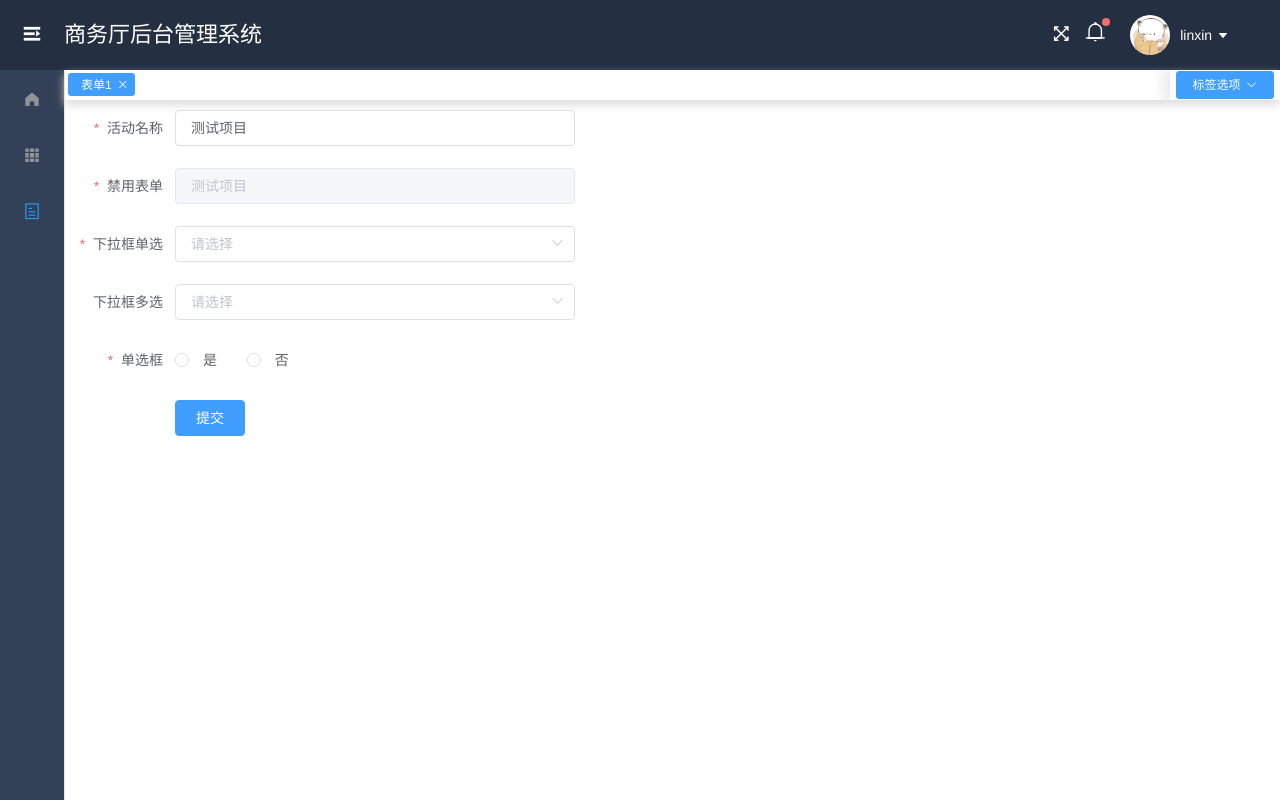
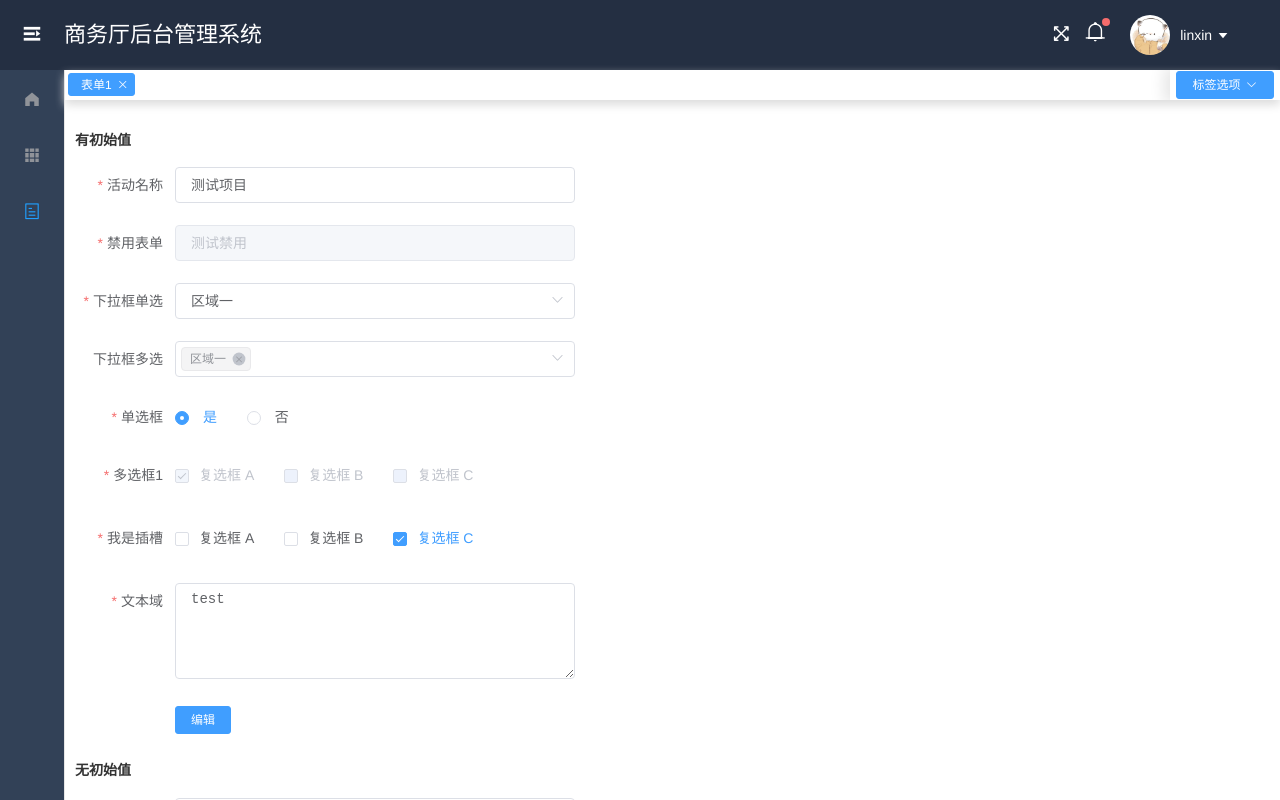
Before and after one commit to lifangdan/admin-template, a Vue app: page /#/form/form in a window 1280 px wide. Built offline with nearby package versions, Linux system fonts and the light colour scheme.

Commit message:
完善基础表单组件

```diff
--- a/src/components/baseForm/index.vue
+++ b/src/components/baseForm/index.vue
@@ -3,25 +3,32 @@
         <el-form :model="form" :rules="rules" ref="ruleForm" label-width="100px" class="demo-ruleForm">
             <el-form-item :class="{'isInline':item.isInline}"
                           v-for="(item, index) in list"
+                          v-if="visible[item.field]"
                           :prop="item.field"
                           :key="index">
                 <template slot="label">
-                      <span>
-                        {{item.label}}
-                      </span>
+                    <span>{{item.label}}</span>
                 </template>
                 <!--输入框-->
-                <el-input v-if="item.type==='input'||!item.type"
+                <el-input v-if="item.type==='input'"
                           v-model="form[item.field]"
                           :clearable="item.clearable||true"
-                          :disabled="item.disabled||disabled"
+                          :disabled="disable[item.field]||item.disabled||disabled"
+                          :style="{width:item.width||'400px'}"></el-input>
+                <!--文本域-->
+                <el-input v-if="item.type==='textarea'"
+                          v-model="form[item.field]"
+                          :clearable="item.clearable||true"
+                          :disabled="disable[item.field]||item.disabled||disabled"
+                          type="textarea"
+                          :autosize="{ minRows: item.minRows||2, maxRows: item.maxRows||4}"
                           :style="{width:item.width||'400px'}"></el-input>
                 <!--下拉框-->
                 <el-select v-if="item.type==='select'"
                            v-model="form[item.field]"
                            :clearable="item.clearable||true"
                            :multiple="item.multiple||false"
-                           :disabled="item.disabled||disabled"
+                           :disabled="disable[item.field]||item.disabled||disabled"
                            :style="{width:item.width||'400px'}"
                            placeholder="请选择">
                     <el-option v-for="i in item.list||[]"
@@ -33,17 +40,41 @@
                 <!--单选框-->
                 <el-radio-group v-if="item.type==='radio'"
                                 v-model="form[item.field]"
-                                :disabled="item.disabled||disabled">
+                                :disabled="disable[item.field]||item.disabled||disabled">
                     <el-radio v-for="i in item.list||[]"
                               :key="i.value"
                               :label="i.value">
                         {{i.label}}
                     </el-radio>
                 </el-radio-group>
+                <!--多选框-->
+                <el-checkbox-group v-if="item.type==='check'"
+                                   v-model="form[item.field]"
+                                   :disabled="disable[item.field]||item.disabled||disabled">
+                    <el-checkbox v-for="i in item.list||[]"
+                                 :key="i.value"
+                                 :label="i.value">
+                        {{i.label}}
+                    </el-checkbox>
+                </el-checkbox-group>
+                <!--插槽-->
+                <slot v-if="item.isSlot"
+                      :row="item"
+                      :form="form"
+                      :name="item.field">
+                </slot>
             </el-form-item>
-            <!--提交按钮-->
-            <el-form-item>
-                <el-button type="primary" @click="submitForm('ruleForm')">提交</el-button>
+
+            <!--按钮-->
+            <el-form-item v-if="isButton">
+                <el-button @click="groupBtnFn('ruleForm',item,item.handler)"
+                           v-for="(item,index) in groupBtn"
+                           :key="index"
+                           size="mini"
+                           :type="item.type">
+                    {{item.label}}
+                </el-button>
+                <!--<el-button type="primary" @click="submitForm('ruleForm')">提交</el-button>-->
             </el-form-item>
         </el-form>
     </div>
@@ -57,7 +88,7 @@
       * formList，表格参数
       * field：必传，字段名；
       * label：必传，名称；
-      * type：表单类型，默认是输入框；输入框-input,下拉选择框-select，单选框-radio；
+      * type：表单类型，输入框-input,下拉选择框-select，单选框-radio；
       * initVal：初始值,可是String、Number、Array、Boolean类型，初始值类型根据type来决定；
       * disabled:表单组件是否禁用；
       * clearable：是否显示清除按钮,默认显示；
@@ -69,6 +100,23 @@
       formList: {
         type: Array,
         required: true
+      },
+      isButton: {//是否显示按钮
+        type: Boolean,
+        default: true
+      },
+      ruleForm: Object,
+      groupBtn: {
+        type: Array,
+        default: function() {
+          return [
+            {
+              type: "primary",
+              label: "提交"
+            }
+          ];
+
+        }
       }
     },
     data() {
@@ -76,7 +124,9 @@
         disabled: false,
         form: {},
         rules: {},
-        list: []
+        list: [],
+        visible: {},
+        disable: {}
       };
     },
     watch: {
@@ -86,41 +136,67 @@
         handler(val) {
           console.log(1111111);
           console.log(val);
+          if (!val || val.length < 1) {
+            return false;
+          }
+          this.rules = {};
+          this.form = {};
           const data = window.utils.deepClone(val);
           this.list = data;
           data.forEach((item, index) => {
             //设置表单值
             if (item.initVal) {
-              console.log("aaaaaa");
-              console.log(item.field);
               this.$set(this.form, item.field, item.initVal);
             } else {
               this.$set(this.form, item.field, "");
-              console.log("bbbbbbbb");
-              console.log(item.field);
             }
-            //设置校验
+            //设置校验规则
             this.$set(this.rules, item.field, item.rules || []);
+
+            //设置是否可见、可读
+            this.$set(this.visible, item.field, true);
+            this.$set(this.disable, item.field, false);
           });
-
+        }
+      },
+      ruleForm: {
+        deep: true,
+        immediate: true,
+        handler(val) {
+          console.log(222222222);
+          console.log(val);
+          if (val) {
+            this.form = val;
+          }
         }
       }
     },
+    created() {
+
+    },
     methods: {
-      submitForm(formName) {
-        console.log("提交了1111111");
-        console.log(this.form);
+      groupBtnFn(formName, item, callback) {
         this.$refs[formName].validate((valid) => {
           if (valid) {
+            if (callback) {
+              callback && callback(item,this.$refs[formName]);
+            } else {
+              this.$emit("formData", Object.assign({}, this.form));
+            }
           } else {
+            this.$emit("formData", null);
             console.log("error submit!!");
             return false;
           }
         });
+
+      },
+      submitForm(formName) {
       },
       resetForm(formName) {
         this.$refs[formName].resetFields();
       }
+
     }
   };
 </script>
--- a/src/views/form/index.vue
+++ b/src/views/form/index.vue
@@ -1,6 +1,33 @@
 <template>
     <div>
-        <BaseForm :formList="formList"></BaseForm>
+        <h4>有初始值</h4>
+        <BaseForm ref="baseform1"
+                  :formList="formList"
+                  :ruleForm="form1"
+                  :groupBtn="groupBtn1"
+                  @formData="setFormData1">
+            <template slot="slotCheck" slot-scope="scope">
+                <el-checkbox-group v-model="scope.form.slotCheck">
+                    <el-checkbox label="复选框 A"></el-checkbox>
+                    <el-checkbox label="复选框 B"></el-checkbox>
+                    <el-checkbox label="复选框 C"></el-checkbox>
+                </el-checkbox-group>
+            </template>
+        </BaseForm>
+
+        <h4>无初始值</h4>
+        <BaseForm ref="baseform2"
+                  :formList="formList"
+                  :ruleForm="form2"
+                  @formData="setFormData2">
+            <template slot="slotCheck" slot-scope="scope">
+                <el-checkbox-group v-model="scope.form.slotCheck">
+                    <el-checkbox label="复选框 A"></el-checkbox>
+                    <el-checkbox label="复选框 B"></el-checkbox>
+                    <el-checkbox label="复选框 C"></el-checkbox>
+                </el-checkbox-group>
+            </template>
+        </BaseForm>
     </div>
 </template>
 <script>
@@ -27,7 +54,7 @@
             label: "禁用表单",
             type: "input",
             initVal: "测试项目",
-            disabled: true,
+            disabled: true,//设置禁用
             rules: [{
               required: true, message: "请填写此项", trigger: "blur"
             }]
@@ -85,45 +112,169 @@
             rules: [{
               required: true, message: "请选择", trigger: "change"
             }]
+          },
+          {
+            field: "check1",
+            label: "多选框1",
+            type: "check",
+            initVal: [],
+            list: [
+              {
+                label: "复选框 A",
+                value: 1
+              }, {
+                label: "复选框 B",
+                value: 2
+              }, {
+                label: "复选框 C",
+                value: 3
+              }
+            ],
+            rules: [{
+              required: true, message: "请选择", trigger: "change"
+            }]
+          },
+          {
+            field: "check2",
+            label: "多选框2",
+            type: "check",
+            initVal: [],
+            list: [
+              {
+                label: "复选框 A",
+                value: 1
+              }, {
+                label: "复选框 B",
+                value: 2
+              }, {
+                label: "复选框 C",
+                value: 3
+              }
+            ],
+            rules: [{
+              required: true, message: "请选择", trigger: "change"
+            }]
+          },
+          {
+            field: "slotCheck",
+            label: "我是插槽",
+            isSlot: true,//是插槽则必传
+            initVal: [],
+            rules: [{
+              required: true, message: "请选择", trigger: "change"
+            }]
+          },
+          {
+            field: "textarea",
+            label: "文本域",
+            type: "textarea",
+            initVal: null,
+            minRows: 4,//设置文本域最小行数
+            maxRows: 8,//设置文本域最大行数
+            rules: [{
+              required: true, message: "请输入", trigger: "blur"
+            }]
           }
         ],
-        ruleForm: {
-          name: "",
-          region: "",
-          date1: "",
-          date2: "",
-          delivery: false,
-          type: [],
-          resource: "",
-          desc: ""
+        form1: {
+          name: "测试项目",
+          disabled: "测试禁用",
+          select1: 1,
+          select2: [1],
+          radio: 1,
+          check1: [1],
+          check2: [1, 2],
+          slotCheck: ["复选框 C"],
+          textarea: "test"
         },
-        rules: {
-          name: [
-            { required: true, message: "请输入活动名称", trigger: "blur" },
-            { min: 3, max: 5, message: "长度在 3 到 5 个字符", trigger: "blur" }
-          ],
-          region: [
-            { required: true, message: "请选择活动区域", trigger: "change" }
-          ],
-          date1: [
-            { type: "date", required: true, message: "请选择日期", trigger: "change" }
-          ],
-          date2: [
-            { type: "date", required: true, message: "请选择时间", trigger: "change" }
-          ],
-          type: [
-            { type: "array", required: true, message: "请至少选择一个活动性质", trigger: "change" }
-          ],
-          resource: [
-            { required: true, message: "请选择活动资源", trigger: "change" }
-          ],
-          desc: [
-            { required: true, message: "请填写活动形式", trigger: "blur" }
-          ]
-        }
+        form2: null,
+        groupBtn1: [
+          {
+            type: 'primary',
+            btnType:'edit',
+            label: '编辑',
+            handler: this.edit
+          }
+        ],
       };
     },
+    created() {
+      this.$nextTick(() => {
+        if (this.form1.radio === 1) {
+          this.$refs.baseform1.visible.check2 = false;
+          this.$refs.baseform1.disable.check1 = true;
+          // this.$set(this.formList[6],'visible',true)
+        } else {
+          this.$refs.baseform1.visible.check2 = true;
+          this.$refs.baseform1.disable.check1 = false;
+          // this.$set(this.formList[6],'visible',false)
+        }
+      });
+    },
+    watch: {
+      form1: {
+        deep: true,
+        handler(val) {
+          console.log("dddddddddddddddddd");
+          if (val.radio === 1) {
+            this.$refs.baseform1.visible.check2 = false;
+            this.$refs.baseform1.disable.check1 = true;
+          } else {
+            this.$refs.baseform1.visible.check2 = true;
+            this.$refs.baseform1.disable.check1 = false;
+          }
+        }
+      }
+    },
     methods: {
+      setFormData1(val) {
+        if (val) {
+          console.log("bbbbbbbbbb");
+          console.log(this.form1);
+          this.submit();
+        }
+      },
+      setFormData2(val) {
+        if (val) {
+          console.log("ccccccccccc");
+          console.log(this.form1);
+          this.submit();
+        }
+      },
+      submit() {
+        this.$message.success("提交成功");
+      },
+      edit(item){
+        console.log(88888888888)
+        console.log(item)
+        this.groupBtn1=[
+          {
+            type: 'primary',
+            btnType:'submit',
+            label: '提交',
+          },
+          {
+            type: '',
+            btnType:'cancel',
+            label: '取消',
+            handler: this.cancel
+          }
+        ]
+      },
+      cancel(){
+        this.groupBtn1=[
+          {
+            type: 'primary',
+            btnType:'edit',
+            label: '编辑',
+            handler: this.edit
+          }
+        ]
+      },
+      getFormData(){
+        console.log('eeeeeeeeeeeeeeeee')
+      }
+
     }
   };
 </script>
```
